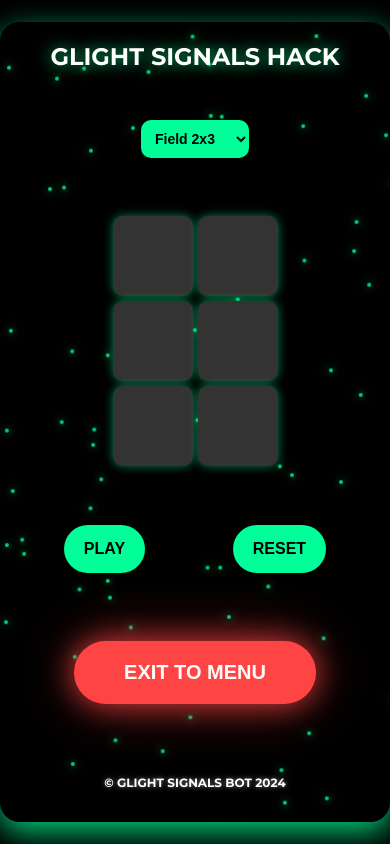
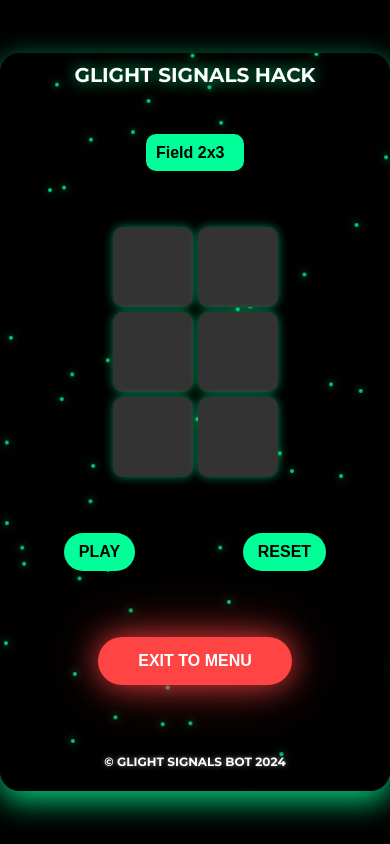
Before and after one commit to BanikGLT/JetxAPP, a Flask app: page / in a window 390 px wide. Run offline with Flask 3, Linux system fonts and the light colour scheme.

Commit message:
Update predict.html

```diff
--- a/templates/predict.html
+++ b/templates/predict.html
@@ -2,7 +2,8 @@
 <html lang="ru">
 <head>
     <meta charset="UTF-8">
-    <meta name="viewport" content="width=device-width, initial-scale=1.0">
+    <!-- Обновлённый мета-тег viewport для предотвращения зуминга -->
+    <meta name="viewport" content="width=device-width, initial-scale=1.0, maximum-scale=1.0, user-scalable=no">
     <title>Glight Signals Hack</title>
     <style>
         @import url('https://fonts.googleapis.com/css2?family=Montserrat:wght@700&display=swap');
@@ -25,7 +26,7 @@
             flex-direction: column;
             align-items: center;
             justify-content: space-between;
-            width: 100%;
+            width: 90%;
             max-width: 400px;
             height: 90vh;
             background: rgba(0, 0, 0, 0.8);
@@ -56,19 +57,18 @@
             border-radius: 50%;
             box-shadow: 0 0 10px rgba(0, 255, 153, 0.8), 0 0 20px rgba(0, 255, 153, 0.4);
             animation: moveParticle 10s infinite ease-in-out;
+            --translateX: 0;
+            --translateY: 0;
         }
 
-        /* Анимация для частиц в хаотичном порядке */
+        /* Анимация для частиц */
         @keyframes moveParticle {
             0% {
                 transform: translate(0, 0) scale(1);
                 opacity: 1;
             }
             100% {
-                transform: translate(
-                    calc(100vw * (random() - 0.5)),
-                    calc(100vh * (random() - 0.5))
-                ) scale(1);
+                transform: translate(var(--translateX), var(--translateY)) scale(1);
                 opacity: 1;
             }
         }
@@ -107,6 +107,8 @@
             justify-content: center;
             box-shadow: 0 0 10px rgba(0, 255, 153, 0.5);
             transition: all 0.3s ease;
+            position: relative;
+            overflow: hidden;
         }
 
         .cell.active {
@@ -130,9 +132,11 @@
             background-color: #00ff99;
             color: #000;
             font-weight: bold;
-            font-size: 16px;
+            font-size: 16px; /* Минимальный размер шрифта */
             cursor: pointer;
             transition: background-color 0.3s ease, transform 0.3s;
+            touch-action: manipulation; /* Улучшение взаимодействия на сенсорных устройствах */
+            -webkit-tap-highlight-color: rgba(0,0,0,0); /* Убирает подсветку при нажатии на iOS */
         }
 
         .controls button:hover {
@@ -155,7 +159,11 @@
             color: #000;
             font-weight: bold;
             border: none;
-            font-size: 14px;
+            font-size: 16px; /* Минимальный размер шрифта */
+            appearance: none;
+            cursor: pointer;
+            touch-action: manipulation;
+            -webkit-tap-highlight-color: rgba(0,0,0,0);
         }
 
         /* Визуал кнопки Exit to Menu */
@@ -174,12 +182,14 @@
             background-color: #ff4444;
             color: #fff;
             font-weight: bold;
-            font-size: 20px;
+            font-size: 16px; /* Минимальный размер шрифта */
             cursor: pointer;
             transition: background-color 0.3s ease, transform 0.3s, box-shadow 0.3s;
             box-shadow: 0 0 30px rgba(255, 68, 68, 0.8), 0 0 60px rgba(255, 68, 68, 0.4);
             position: relative;
             overflow: hidden;
+            touch-action: manipulation;
+            -webkit-tap-highlight-color: rgba(0,0,0,0);
         }
 
         .exit-button button:hover {
@@ -208,6 +218,45 @@
                 opacity: 0;
             }
         }
+
+        /* Медиа-запросы для адаптивности */
+        @media (max-width: 500px) {
+            .container {
+                height: 85vh; /* Уменьшенная высота на мобильных устройствах */
+                padding: 15px;
+            }
+
+            h1 {
+                font-size: 20px;
+            }
+
+            .controls button {
+                padding: 10px 15px;
+                font-size: 16px; /* Минимальный размер шрифта */
+            }
+
+            .exit-button button {
+                padding: 15px 40px;
+                font-size: 16px; /* Минимальный размер шрифта */
+            }
+
+            .select-field select {
+                font-size: 16px; /* Увеличен размер шрифта */
+            }
+        }
+
+        @media (max-width: 400px) {
+            .container {
+                width: 95%;
+                padding: 10px;
+            }
+
+            .controls button,
+            .exit-button button,
+            select {
+                font-size: 16px; /* Обеспечиваем минимальный размер шрифта */
+            }
+        }
     </style>
 </head>
 <body>
@@ -220,7 +269,7 @@
         <h1>GLIGHT SIGNALS HACK</h1>
 
         <div class="select-field">
-            <select id="gridSizeSelect">
+            <select id="gridSizeSelect" aria-label="Выбор размера сетки">
                 <option value="2x3">Field 2x3</option>
                 <option value="3x6">Field 3x6</option>
                 <option value="4x9">Field 4x9</option>
@@ -234,12 +283,12 @@
         </div>
 
         <div class="controls">
-            <button id="playButton">PLAY</button>
-            <button id="resetButton">RESET</button>
+            <button id="playButton" aria-label="Начать игру">PLAY</button>
+            <button id="resetButton" aria-label="Сбросить игру">RESET</button>
         </div>
 
         <div class="exit-button">
-            <button id="exitButton">EXIT TO MENU</button>
+            <button id="exitButton" aria-label="Выйти в меню">EXIT TO MENU</button>
         </div>
 
         <div class="footer">
@@ -268,6 +317,7 @@
         let activeRow = gridSizes[currentGrid].rows - 1; // Начальная строка (нижняя)
         let signalStep = 0;
         let maxSteps = gridSizes[currentGrid].rows; // Количество строк
+        let gameInterval = null; // Интервал для автоматической активации сигналов
 
         // Создание сетки с адаптацией под экран
         function createGrid(sizeKey) {
@@ -306,6 +356,7 @@
             setTimeout(() => {
                 cell.style.transform = 'scale(1)';
                 cell.style.boxShadow = '0 0 10px rgba(0, 255, 153, 0.5)';
+                cell.classList.remove('active');
             }, 500); // Время эффекта
         }
 
@@ -344,43 +395,58 @@
         function activateRandomSignal() {
             const size = gridSizes[currentGrid];
 
-            // Очищаем текущую строку перед активацией новой
-            for (let col = 0; col < size.cols; col++) {
-                const index = activeRow * size.cols + col;
-                cells[index].classList.remove('active');
+            if (activeRow < 0) {
+                // Все строки активированы
+                clearInterval(gameInterval);
+                playButton.disabled = true;
+                return;
             }
 
             // Генерация случайного сигнала в текущей строке
             const randomCol = Math.floor(Math.random() * size.cols);
             const index = activeRow * size.cols + randomCol;
 
-            // Активация и добавление анимации и частиц
-            addSignalAnimation(cells[index]);
-            addSignalParticles(cells[index]);
+            const cell = cells[index];
+            addSignalAnimation(cell);
+            addSignalParticles(cell);
 
             // Переход к следующей строке
             activeRow--;
+            signalStep++;
 
-            if (activeRow < 0) {
-                playButton.disabled = true; // Отключаем кнопку, когда все строки заполнены
+            if (signalStep >= maxSteps) {
+                clearInterval(gameInterval);
+                playButton.disabled = true;
             }
         }
 
         // Сброс игры
         function resetGame() {
-            cells.forEach(cell => cell.classList.remove('active'));
+            cells.forEach(cell => {
+                cell.classList.remove('active');
+                cell.style.transform = 'scale(1)';
+                cell.style.boxShadow = '0 0 10px rgba(0, 255, 153, 0.5)';
+            });
             signalStep = 0;
             activeRow = gridSizes[currentGrid].rows - 1; // Сброс активной строки
             playButton.disabled = false;
+            clearInterval(gameInterval);
         }
 
         // Обработчик кнопки "Exit to Menu"
         exitButton.addEventListener('click', () => {
-            alert('Возвращаемся в меню!'); // Позже подключишь реальную логику
+            // Здесь можно добавить реальную логику выхода в меню
+            // Например, перенаправление на другую страницу:
+            // window.location.href = 'menu.html';
+            alert('Возвращаемся в меню!'); // Плейсхолдер
         });
 
         // Обработчики событий
-        playButton.addEventListener('click', activateRandomSignal);
+        playButton.addEventListener('click', () => {
+            activateRandomSignal(); // Немедленная активация первого сигнала
+            gameInterval = setInterval(activateRandomSignal, 1000); // Далее сигналы каждую секунду
+            playButton.disabled = true; // Отключаем кнопку, чтобы предотвратить повторный запуск
+        });
         resetButton.addEventListener('click', resetGame);
         gridSizeSelect.addEventListener('change', (e) => {
             currentGrid = e.target.value;
@@ -395,10 +461,16 @@
             for (let i = 0; i < numParticles; i++) {
                 const particle = document.createElement('div');
                 particle.classList.add('particle');
-                particle.style.left = Math.random() * 100 + '%';
-                particle.style.top = Math.random() * 100 + '%'; // Стартовые позиции внутри контейнера
-                particle.style.animationDuration = (Math.random() * 10 + 5) + 's'; // Разная продолжительность
-                particle.style.transform = `translate(${Math.random() * 200 - 100}vw, ${Math.random() * 200 - 100}vh)`; // Разные направления полета
+                particle.style.left = `${Math.random() * 100}%`;
+                particle.style.top = `${Math.random() * 100}%`;
+                particle.style.animationDuration = `${Math.random() * 10 + 5}s`;
+
+                // Генерация случайных трансформаций
+                const translateX = Math.random() * 200 - 100; // от -100 до 100 vw
+                const translateY = Math.random() * 200 - 100; // от -100 до 100 vh
+                particle.style.setProperty('--translateX', `${translateX}vw`);
+                particle.style.setProperty('--translateY', `${translateY}vh`);
+
                 particlesContainer.appendChild(particle);
             }
         }
@@ -407,7 +479,12 @@
         createGrid(currentGrid);
 
         // Добавление частиц
-        createParticles(150); // Увеличение числа частиц для заполнения экрана
+        createParticles(100); // Оптимизированное количество частиц для производительности
+
+        // Обработка изменения размера окна для адаптивности
+        window.addEventListener('resize', () => {
+            createGrid(currentGrid);
+        });
     </script>
 </body>
 </html>
```
